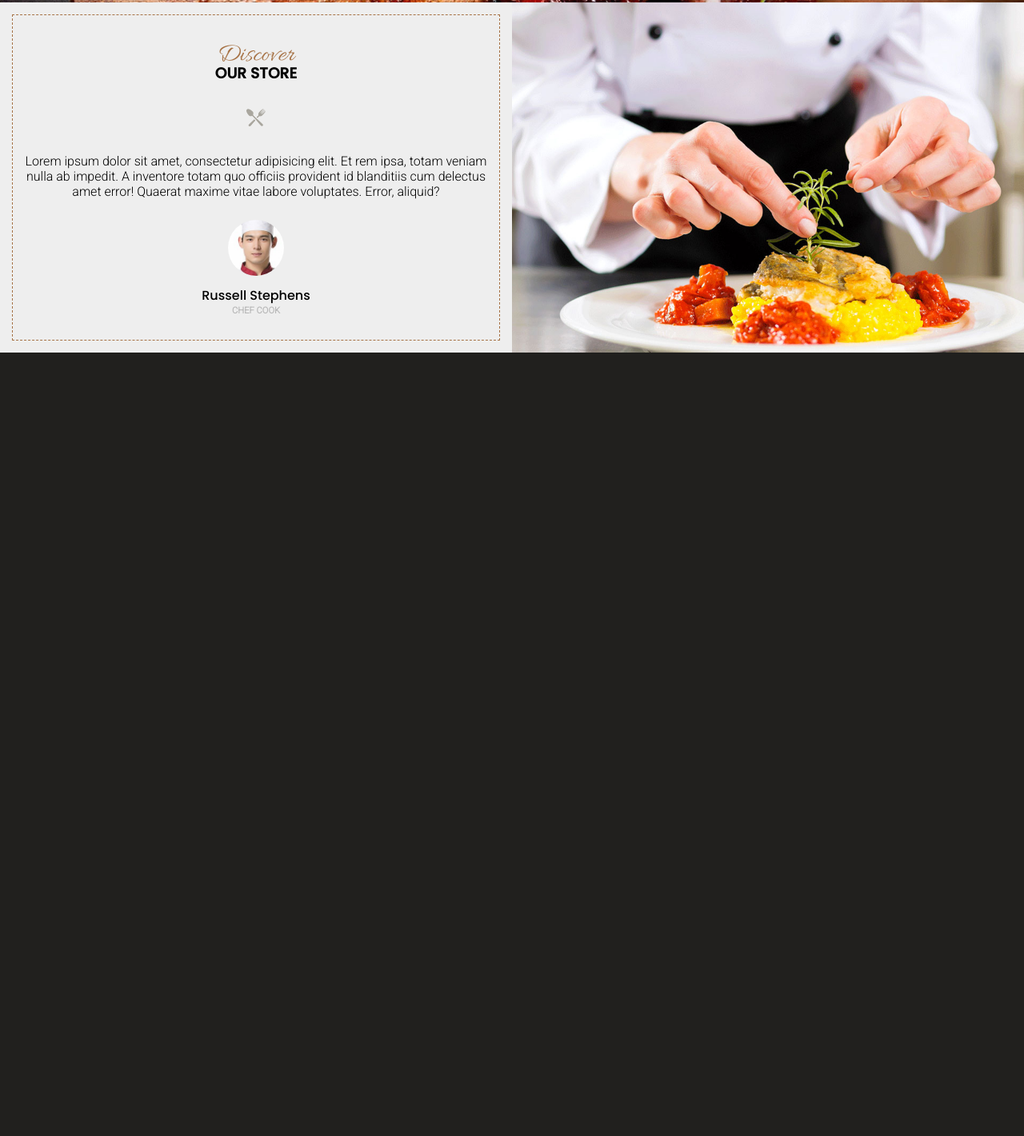
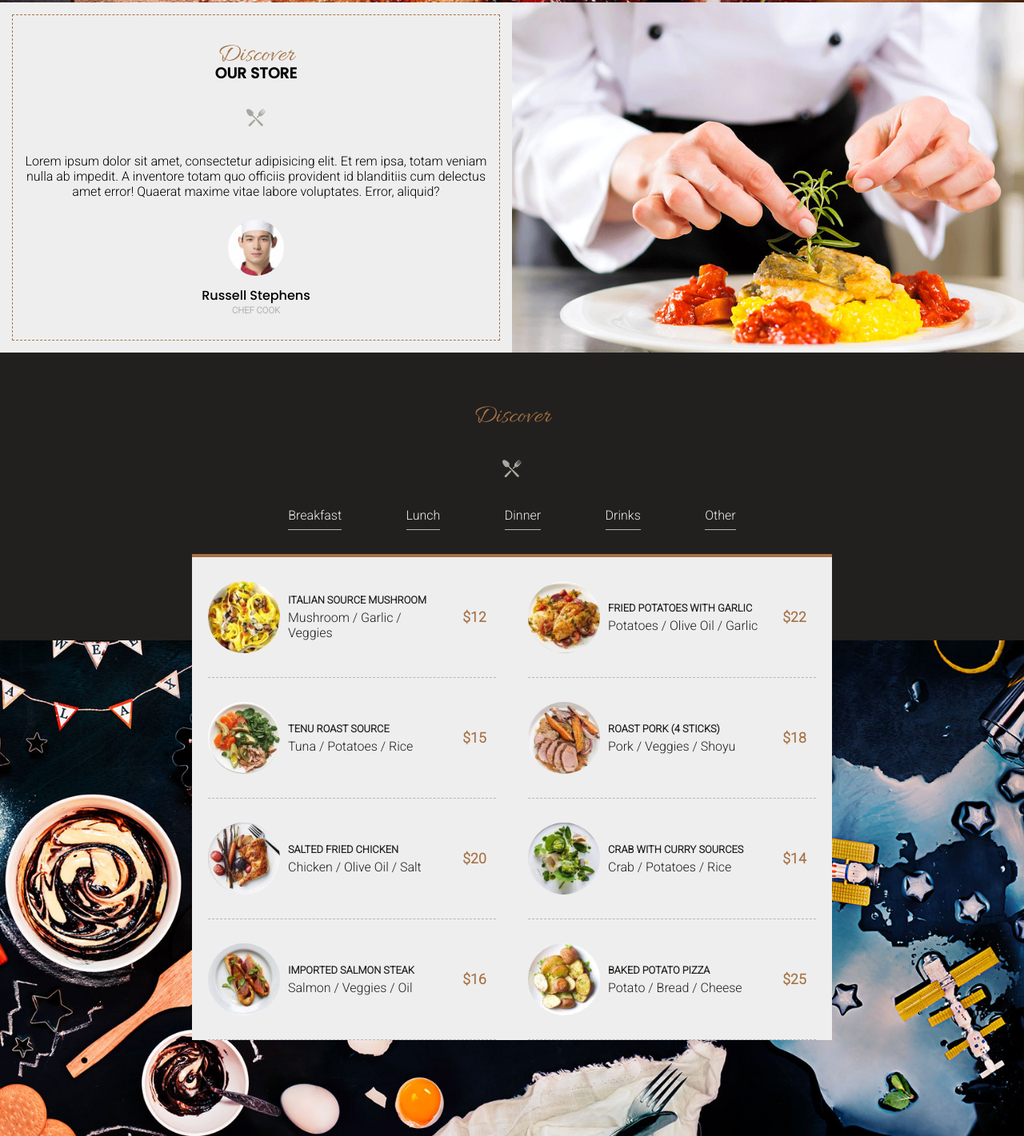
Before and after one commit to Tosiakzz/Tosiakzz.github.io, a plain HTML site: page le-resto/leresto.html in a window 1280 px wide. Shown: the part 797-2218 px from the top of the page at 80% size. Before the commit the page ends 1238 px from the top, so only its background shows below. Drawn offline with Linux system fonts and the light colour scheme.

Commit message:
section 2 done

```diff
--- a/le-resto/assets/style/layout/_header.scss
+++ b/le-resto/assets/style/layout/_header.scss
@@ -8,7 +8,8 @@ header {
         display: grid;
         grid-template-columns: 10% 80% 10%;
         height: 12vh;
-        max-width: 1100px;
+        max-width: 1300px;
+        width: 85%;
         margin: auto;
         align-items: center;
 
--- a/le-resto/assets/style/layout/_section2.scss
+++ b/le-resto/assets/style/layout/_section2.scss
@@ -0,0 +1,100 @@
+.section2 {
+    color: $white;
+    padding-bottom: 100px;
+    position: relative;
+
+    &::after {
+        content: "";
+        position: absolute;
+        height: 620px;
+        width: 100%;
+        background: url(../img/bg-menu-01.jpg) center/cover;
+        left: 50%;
+        bottom: -330px;
+        transform: translate(-50%, -50%);
+    }
+    h2 {
+        font-family: $fontdeco;
+        color: $color1;
+        font-size: 2rem;
+        font-weight: 500;
+        padding: 60px 0 30px;
+    }
+    ul {
+        @include alignChildren(space-around);
+        width: 50%;
+        margin: 30px auto;
+        min-width: 500px;
+
+        @media screen and (max-width: 700px) {
+            min-width: 200px;
+            width: 90%;
+            font-size: 0.65rem;
+        }
+
+        li {
+            border-bottom: 1px solid $grey;
+            padding-bottom: 8px;
+            transition: 0.2s;
+            cursor: pointer;
+
+            &:hover {
+                border-bottom: 2px solid $color1;
+                transform: scale(1.1);
+            }
+        }
+    }
+
+    .plats {
+        background: $white;
+        color: $black;
+        width: 85%;
+        max-width: 800px;
+        margin: auto;
+        padding: 15px O;
+        border-top: 4px solid $color1;
+        display: grid;
+        grid-template-columns: 50% 50%;
+        position: relative;
+        z-index: 100;
+
+        @media screen and (max-width: 700px) {
+            grid-template-columns: 1fr;
+        }
+
+        .plat {
+            display: grid;
+            align-items: center;
+            grid-template-columns: 25% 60% 15%;
+            border-bottom: 1px dashed $grey;
+            padding: 30px 0;
+            margin: 0 20px;
+
+            img {
+                border-radius: 250px;
+                object-fit: cover;
+                width: 100%;
+            }
+            .plat-text {
+                text-align: left;
+                margin: 0 10px;
+
+                h3 {
+                    text-transform: uppercase;
+                    color: $black;
+                    font-size: 0.8rem;
+                    font-weight: bold;
+                    margin-bottom: 5px;
+                }
+                p{
+                    font-weight: 200;
+                }
+            }
+            > p {
+                color: $color1;
+                font-weight: 600;
+                font-size: 1.1rem;
+            }
+        }
+    }
+}
--- a/le-resto/leresto.html
+++ b/le-resto/leresto.html
@@ -56,6 +56,84 @@
                 </div>
                 <div class="store-img"></div>
             </section>
+
+            <section class="section2">
+                <h2>Discover</h2>
+                <img src="./assets/img/ic-plate.png" alt="icon-plate">
+                <ul>
+                    <li>Breakfast</li>
+                    <li>Lunch</li>
+                    <li>Dinner</li>
+                    <li>Drinks</li>
+                    <li>Other</li>
+                </ul>
+                <div class="plats">
+                    <div class="plat">
+                        <img src="./assets/img/dish-item-01.jpg" alt="plat">
+                        <div class="plat-text">
+                            <h3>italian source mushroom</h3>
+                            <p>Mushroom / Garlic / Veggies</p>
+                        </div>
+                        <p>$12</p>
+                    </div>
+                    <div class="plat">
+                        <img src="./assets/img/dish-item-02.jpg" alt="plat">
+                        <div class="plat-text">
+                            <h3>fried potatoes with garlic</h3>
+                            <p>Potatoes / Olive Oil / Garlic</p>
+                        </div>
+                        <p>$22</p>
+                    </div>
+                    <div class="plat">
+                        <img src="./assets/img/dish-item-03.jpg" alt="plat">
+                        <div class="plat-text">
+                            <h3>tenu roast source</h3>
+                            <p>Tuna / Potatoes / Rice</p>
+                        </div>
+                        <p>$15</p>
+                    </div>
+                    <div class="plat">
+                        <img src="./assets/img/dish-item-04.jpg" alt="plat">
+                        <div class="plat-text">
+                            <h3>roast pork (4 sticks)</h3>
+                            <p>Pork / Veggies / Shoyu</p>
+                        </div>
+                        <p>$18</p>
+                    </div>
+                    <div class="plat">
+                        <img src="./assets/img/dish-item-05.jpg" alt="plat">
+                        <div class="plat-text">
+                            <h3>salted fried chicken</h3>
+                            <p>Chicken / Olive Oil / Salt</p>
+                        </div>
+                        <p>$20</p>
+                    </div>
+                    <div class="plat">
+                        <img src="./assets/img/dish-item-06.jpg" alt="plat">
+                        <div class="plat-text">
+                            <h3>crab with curry sources</h3>
+                            <p>Crab / Potatoes / Rice</p>
+                        </div>
+                        <p>$14</p>
+                    </div>
+                    <div class="plat">
+                        <img src="./assets/img/dish-item-07.jpg" alt="plat">
+                        <div class="plat-text">
+                            <h3>imported salmon steak</h3>
+                            <p>Salmon / Veggies / Oil</p>
+                        </div>
+                        <p>$16</p>
+                    </div>
+                    <div class="plat">
+                        <img src="./assets/img/dish-item-08.jpg" alt="plat">
+                        <div class="plat-text">
+                            <h3>baked potato pizza</h3>
+                            <p>Potato / Bread / Cheese</p>
+                        </div>
+                        <p>$25</p>
+                    </div>
+                </div>
+            </section>
         </main>
 
         <footer>
```
Also changed, not shown: le-resto/assets/style/leresto.css, 1 other file.
